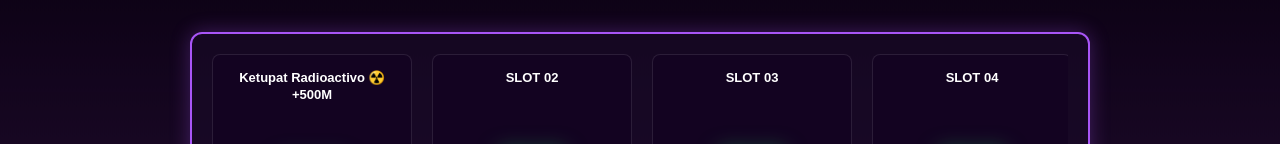
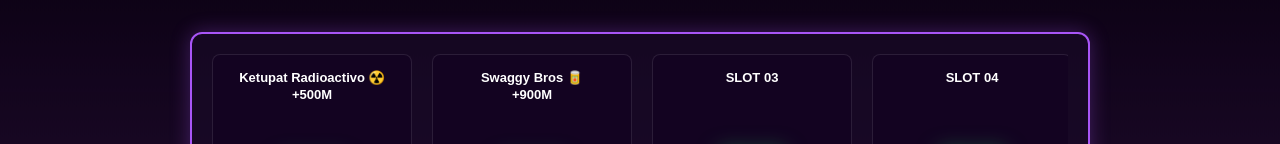
Before and after one commit to rurumermar-ops/DiscordRuRu, a plain HTML site: page index.html in a window 1280 px wide. Shown: the part 808-952 px from the top of the page. Drawn offline with Linux system fonts and the light colour scheme.

Commit message:
Update index.html

```diff
--- a/index.html
+++ b/index.html
@@ -377,7 +377,7 @@
                     </div>
 
                     <div class="slot-item">
-                        <p class="slot-title">SLOT 02</p>
+                        <p class="slot-title">Swaggy Bros 🥫<br>+900M</p>
                         <i class="fa-solid fa-box-open slot-icon-box"></i>
                         <button class="btn-buy">Buy</button>
                     </div>
```
